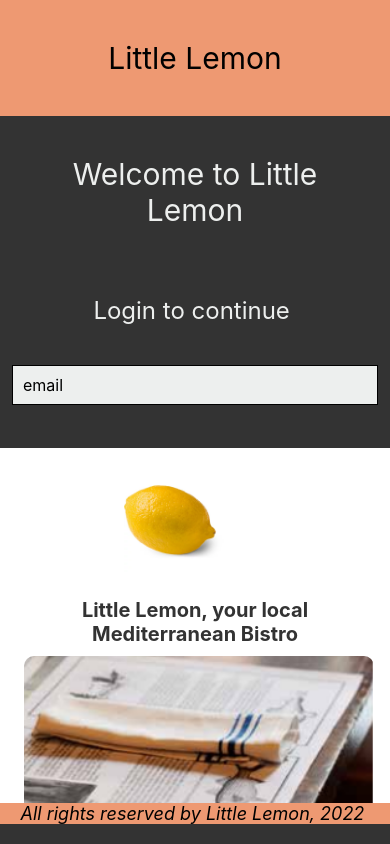
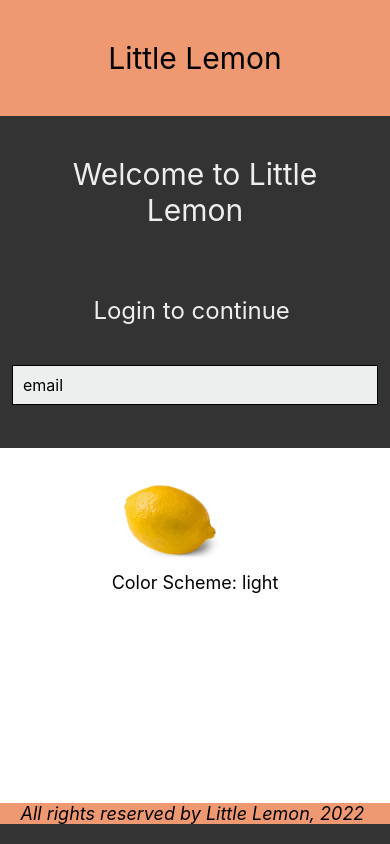
Before and after one commit to rakibroni/AwesomeProject, a React Native app: screen / in a window 390 px wide. Built offline with nearby package versions, Linux system fonts and the light colour scheme.

Commit message:
implement color schema in welcome page

```diff
--- a/App.tsx
+++ b/App.tsx
@@ -16,7 +16,7 @@ export default function App() {
       <View style={styles.container}>
         <LittleLemonHeader />
         <LoginScreen />
-        <ImageList />
+        <WelcomeScreen />
       </View>
       <View style={styles.footerContainer}>
         <LittleLemonFooter />
--- a/WelcomeScreen.js
+++ b/WelcomeScreen.js
@@ -1,50 +1,48 @@
-import React, { useState } from 'react';
-import { ScrollView, Text, StyleSheet, TextInput } from 'react-native';
+import {
+  ScrollView,
+  Image,
+  StyleSheet,
+  Text,
+  useColorScheme,
+} from 'react-native';
 
-export default function WelcomeScreen() {
-  const [firstName, onChangeFirstName] = useState('');
+const Welcome = () => {
+  const colorScheme = useColorScheme();
+
   return (
-    <ScrollView style={styles.container}>
-      <Text style={styles.headerText}>Welcome to Little Lemon</Text>
-      <Text style={styles.regularText}>
-        Little Lemon is a charming neighborhood bistro that serves simple food
-        and classic cocktails in a lively but casual environment. We would love
-        to hear your experience with us!
-      </Text>
-      <TextInput
-        style={styles.inputBox}
-        value={firstName}
-        onChangeText={onChangeFirstName}
-        placeholder={'First Name'}
+    <ScrollView
+      style={[
+        styles.container,
+        colorScheme === 'light'
+          ? { backgroundColor: '#fff' }
+          : { backgroundColor: '#333333' },
+      ]}>
+      <Image
+        style={styles.logo}
+        source={require('./img/logo.webp')}
+        resizeMode="center"
+        accessible={true}
+        accessibilityLabel={'Little Lemon Logo'}
       />
+      <Text style={styles.regular}>Color Scheme: {colorScheme}</Text>{' '}
     </ScrollView>
   );
-}
+};
 
 const styles = StyleSheet.create({
+  logo: {
+    height: 100,
+    width: 300,
+  },
   container: {
     flex: 1,
+    padding: 24,
+    marginTop: 25,
   },
-  headerText: {
-    padding: 40,
-    fontSize: 30,
-    color: '#EDEFEE',
+  regular: {
+    fontSize: 18,
     textAlign: 'center',
   },
-  regularText: {
-    fontSize: 24,
-    padding: 20,
-    marginVertical: 8,
-    color: '#EDEFEE',
-    textAlign: 'center',
-  },
-  inputBox: {
-    height: 40,
-    margin: 12,
-    borderWidth: 1,
-    padding: 10,
-    fontSize: 16,
-    borderColor: 'EDEFEE',
-    backgroundColor: '#EDEFEE',
-  },
 });
+
+export default Welcome;
```
